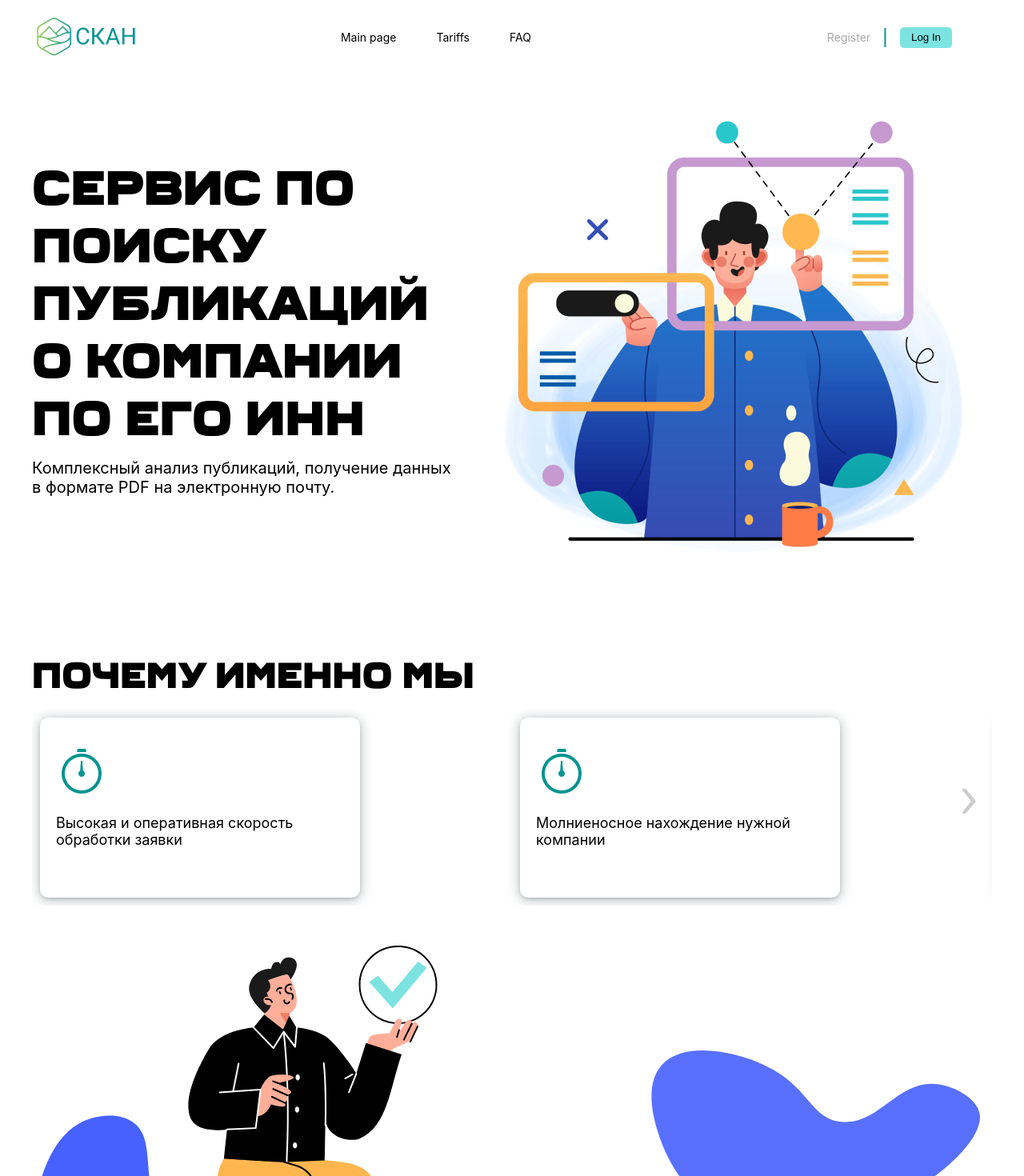
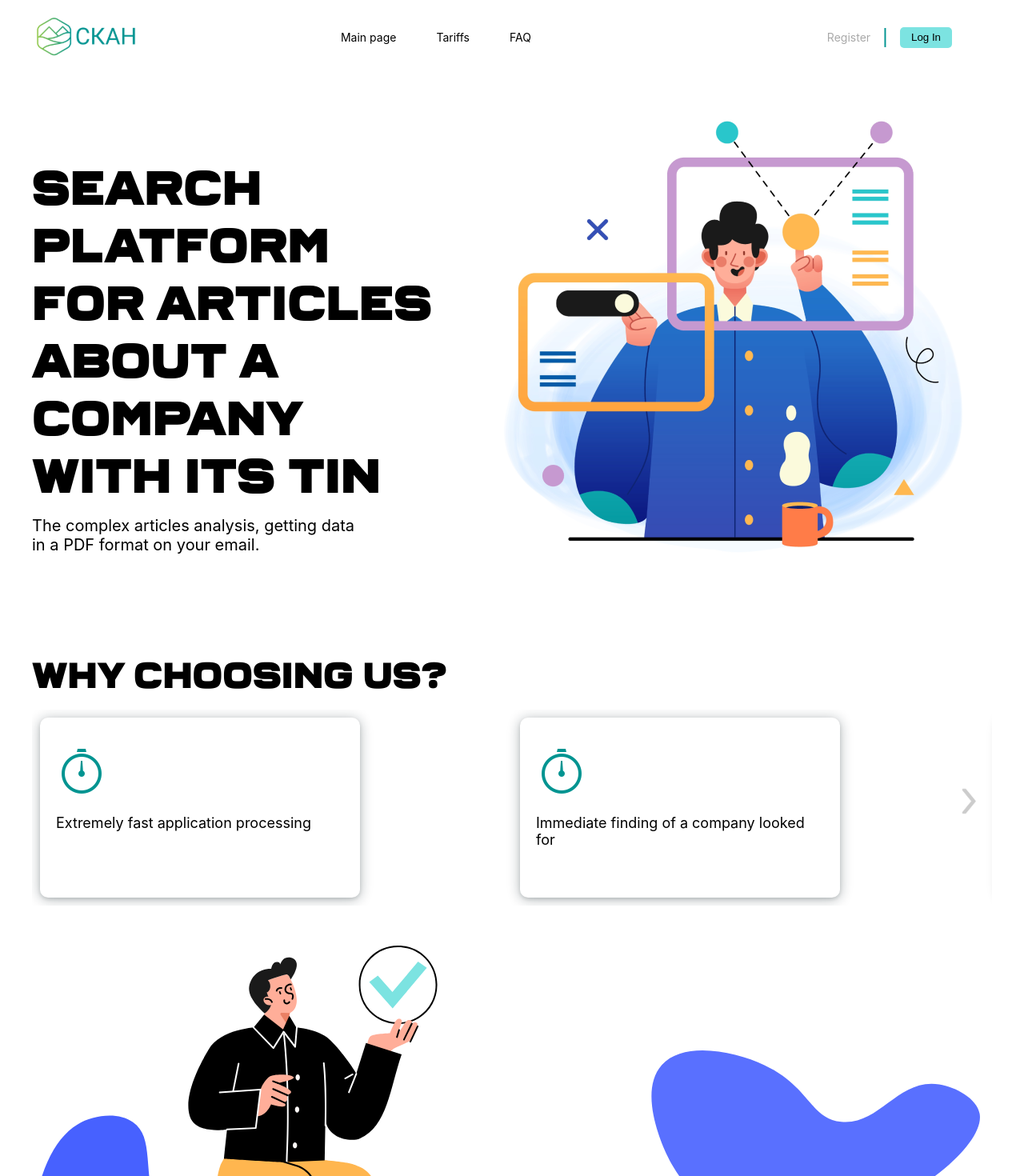
Before and after one commit to pizarrosch/diploma-project-skillfactory-react, a React (Create React App) app: page /dashboard in a window 1280 px wide. Shown: the top 1470 px of the page at 80% size. Built offline with nearby package versions, Linux system fonts and the light colour scheme.

Commit message:
Translate main page into English

```diff
--- a/src/components/Main/MainPage.tsx
+++ b/src/components/Main/MainPage.tsx
@@ -56,10 +56,10 @@ export default function MainPage() {
             <div className={s.publicationSearchContainer}>
                 <div>
                     <div>
-                        <p className={s.paragraph}>сервис по поиску <br/> публикаций <br/> о компании <br/> по его ИНН
+                        <p className={s.paragraph}>search platform <br/> for articles <br/> about a company <br/> with its tin
                         </p>
-                        <p style={{fontSize: '20px'}}>Комплексный анализ публикаций, получение данных <br/> в формате
-                            PDF на электронную почту.</p>
+                        <p style={{fontSize: '20px'}}>The complex articles analysis, getting data <br/> in a
+                            PDF format on your email.</p>
                     </div>
                     {authorized.accessToken &&
                       <button
@@ -78,7 +78,7 @@ export default function MainPage() {
                 <img src={bgImage1} alt='man pointing at the screen'/>
             </div>
             <div className={s.sliderContainerWrapper}>
-                <p className={s.ourTariffs}>Почему именно мы</p>
+                <p className={s.ourTariffs}>Why choosing us?</p>
                 <div className={s.sliderContainer}>
                     <Carousel
                         additionalTransfrom={0}
@@ -144,7 +144,7 @@ export default function MainPage() {
             </div>
             <img className={s.sittingManImg} src={sittingMan} alt='sittingMan'/>
             <div>
-                <p className={s.ourTariffs}>Наши тарифы</p>
+                <p className={s.ourTariffs}>Our tariffs</p>
                 <div className={s.tariffCardsContainer}>
                     {
                         tariffCardContents.map((tariffCard: TTariffCard) => {
--- a/src/data.ts
+++ b/src/data.ts
@@ -8,27 +8,27 @@ import laptop from './assets/laptop.svg';
 export const cardContents = [
     {
         src: stopWatch,
-        text: 'Высокая и оперативная скорость \n обработки заявки'
+        text: 'Extremely fast \n application processing'
     },
     {
         src: stopWatch,
-        text: 'Молниеносное нахождение нужной \n компании'
+        text: 'Immediate finding of  \n a company looked for'
     },
     {
         src: magnifyingGlass,
-        text: 'Огромная комплексная база \n данных, обеспечивающая\n объективный ответ на запрос'
+        text: 'Vast database which makes it possible to get a detailed information'
     },
     {
         src: magnifyingGlass,
-        text: 'Нахождение компаний по всей \n России и округам'
+        text: 'Find all companies on the territory of the Russian Federation'
     },
     {
         src: shield,
-        text: 'Защита конфеденциальных сведений, \n не подлежащих разглашению по \n федеральному законодательству'
+        text: 'Protection of private data according to the federal law'
     },
     {
         src: shield,
-        text: 'Защита Ваших денег'
+        text: 'Protection of your money'
     }
 ]
 
```
